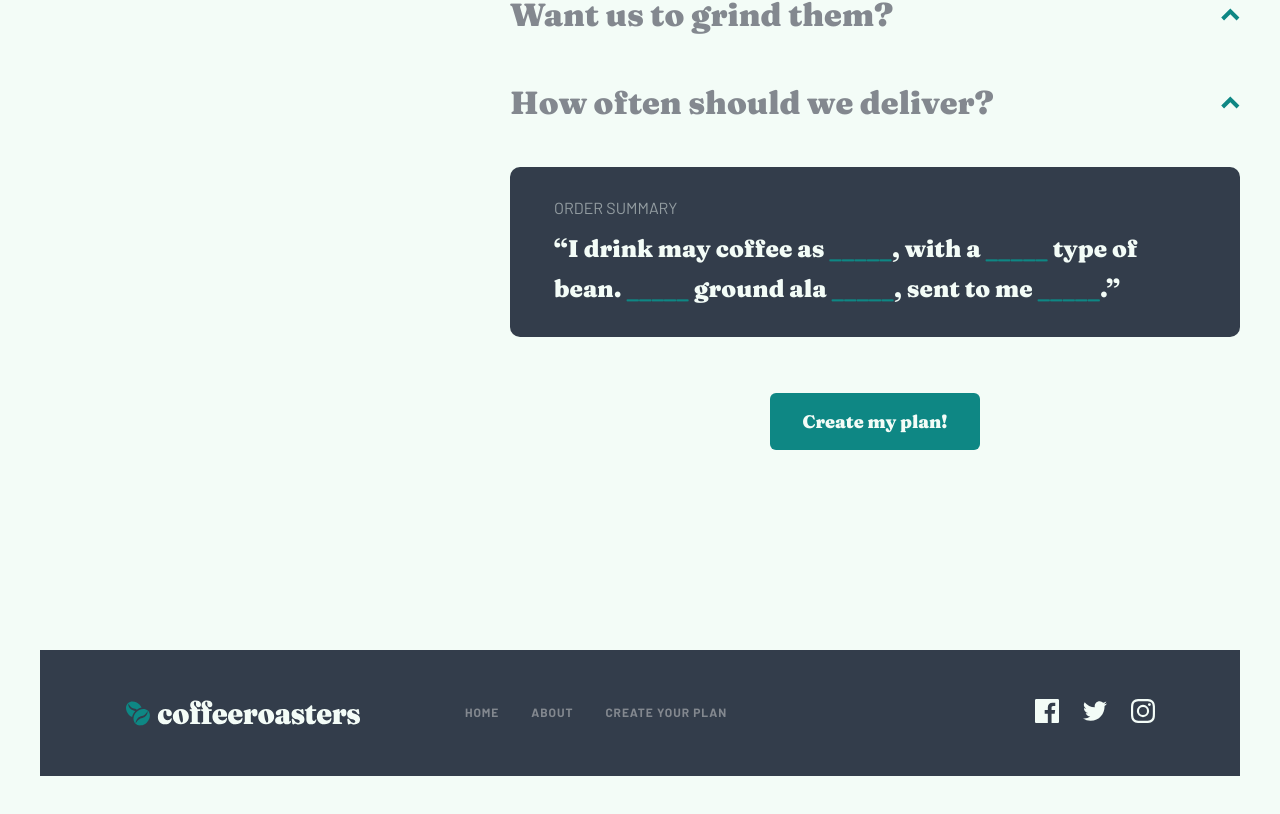
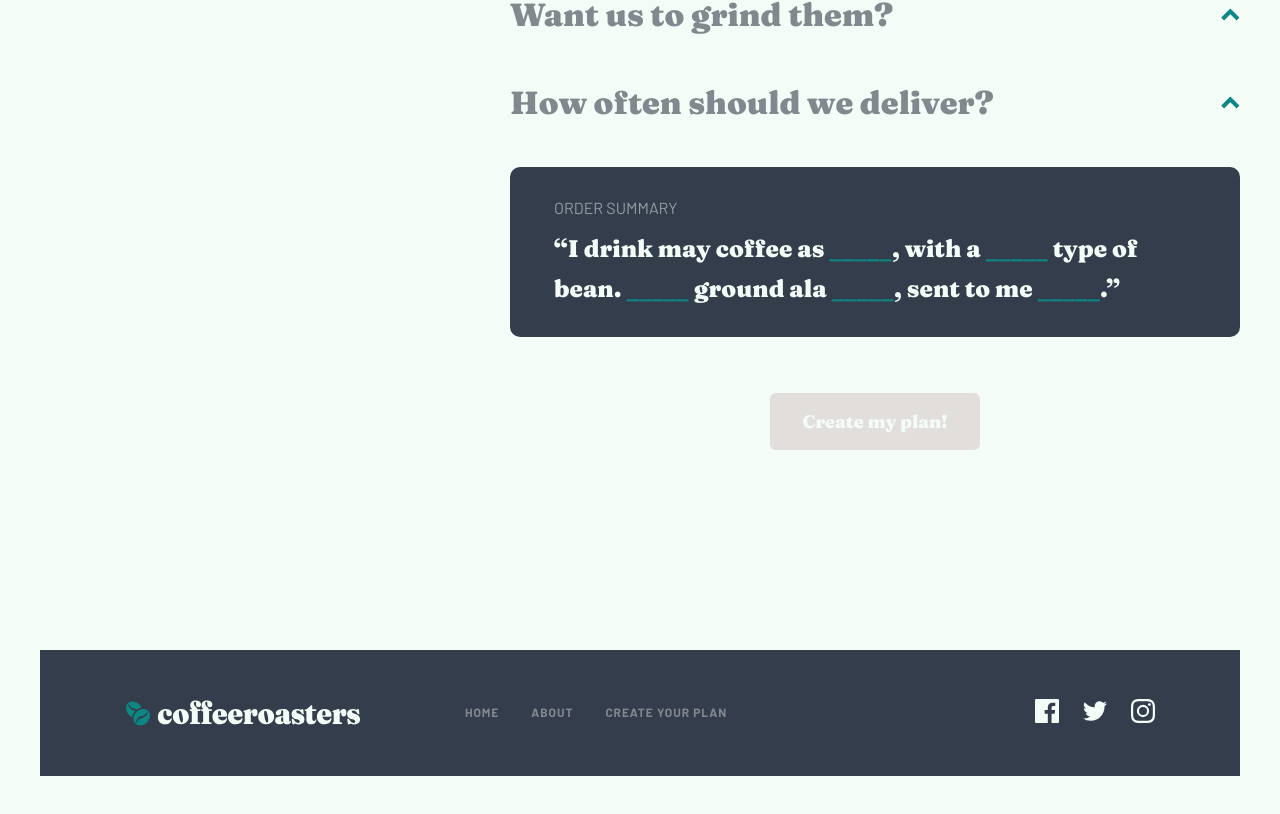
Before and after one commit to Andrparsons/coffeeroasters, a Next.js app: page /plan in a window 1280 px wide. Shown: the part 2020-2834 px from the top of the page. Built offline with nearby package versions, Linux system fonts and the light colour scheme.

Commit message:
plan button disabled until valid plan selected

```diff
--- a/components/Button/Button.js
+++ b/components/Button/Button.js
@@ -3,10 +3,16 @@ import styles from "./Button.module.css";
 import React from "react";
 
 const Button = React.forwardRef(
-  ({ children, btnStyle = "primary", action, href }, ref) => {
+  ({ children, btnStyle = "primary", action, href, disabled }, ref) => {
     let classStyle = styles[btnStyle];
     return (
-      <button className={classStyle} onClick={action} href={href} ref={ref}>
+      <button
+        className={classStyle}
+        onClick={action}
+        href={href}
+        ref={ref}
+        disabled={disabled}
+      >
         {children}
       </button>
     );
--- a/pages/plan.js
+++ b/pages/plan.js
@@ -4,7 +4,7 @@ import Button from "../components/Button/Button";
 import Accordion from "../components/Accordion/Accordion";
 import RadioInput from "../components/RadioInput/RadioInput";
 
-import { useState } from "react";
+import { useState, useEffect } from "react";
 
 export default function Plan() {
   const [style, setStyle] = useState("_____");
@@ -12,6 +12,22 @@ export default function Plan() {
   const [amount, setAmount] = useState("_____");
   const [grind, setGrind] = useState("_____");
   const [freq, setFreq] = useState("_____");
+  const [isNotValid, setIsNotValid] = useState(true);
+
+  //check if all options in plan have been selected
+  useEffect(() => {
+    if (
+      style !== "_____" &&
+      type !== "_____" &&
+      amount !== "_____" &&
+      grind !== "_____" &&
+      freq !== "_____"
+    ) {
+      setIsNotValid(false);
+    } else {
+      setIsNotValid(true);
+    }
+  }, [style, type, amount, grind, freq]);
 
   return (
     <div className={styles.container}>
@@ -300,7 +316,7 @@ export default function Plan() {
               </p>
             </div>
             <div className={styles.buttonContainer}>
-              <Button>Create my plan!</Button>
+              <Button disabled={isNotValid}>Create my plan!</Button>
             </div>
           </div>
         </section>
```
